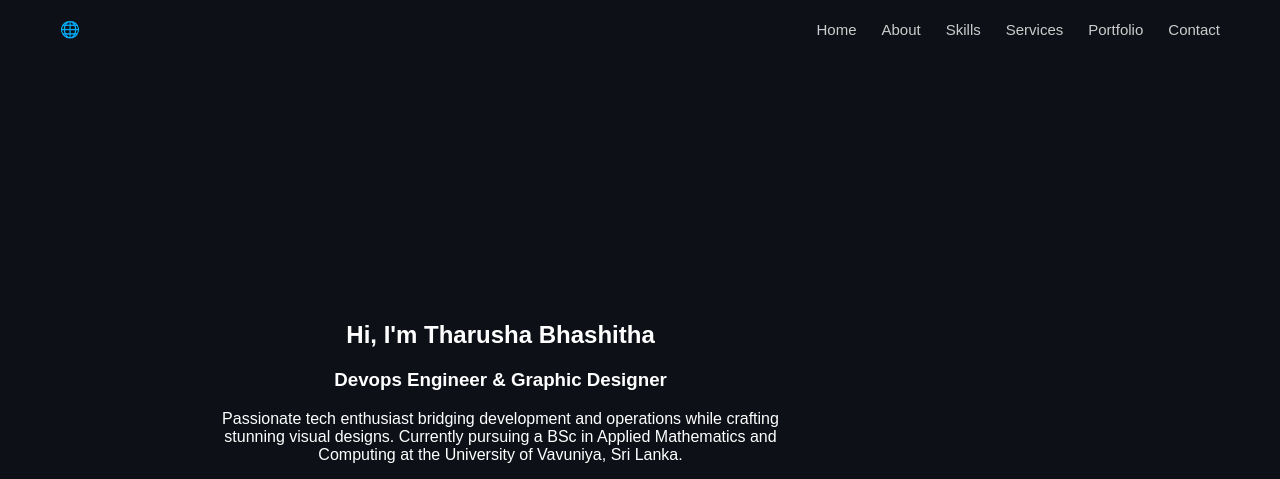
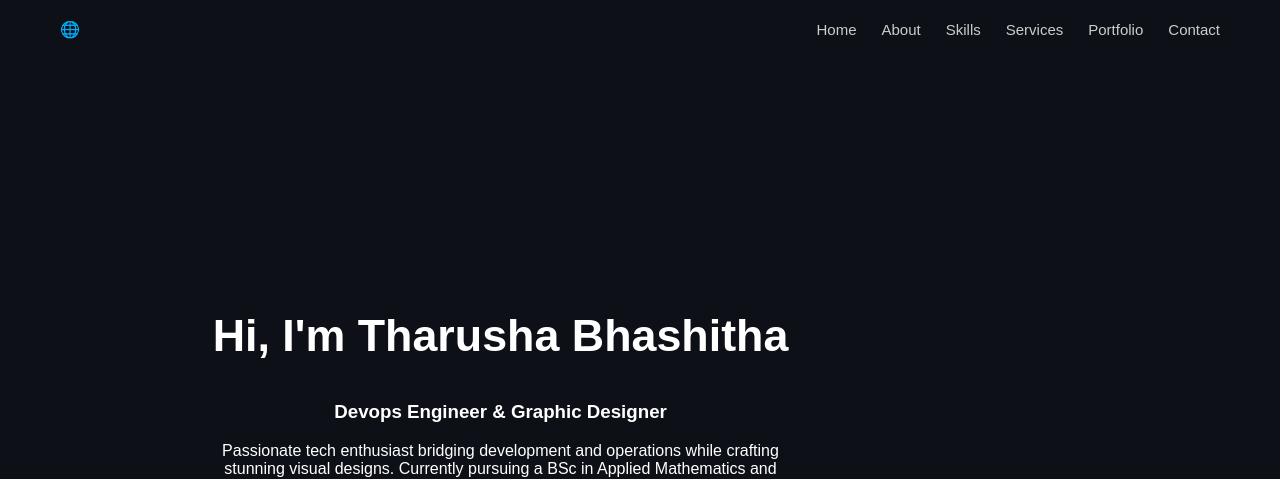
Before and after one commit to Ntharusha/MyPortfolio, a plain HTML site: page index.html in a window 1280 px wide. Shown: the top 479 px of the page. Drawn offline with Linux system fonts and the light colour scheme.

Commit message:
`Added new CSS rules for .hero-text h1 element`

```diff
--- a/styles.css
+++ b/styles.css
@@ -47,3 +47,8 @@ nav ul li a:active {
 .hero-text {
     max-width: 600px;
 }
+
+.hero-text h1 {
+    font-size: 2.8rem;
+    line-height: 1.3;
+}
```
